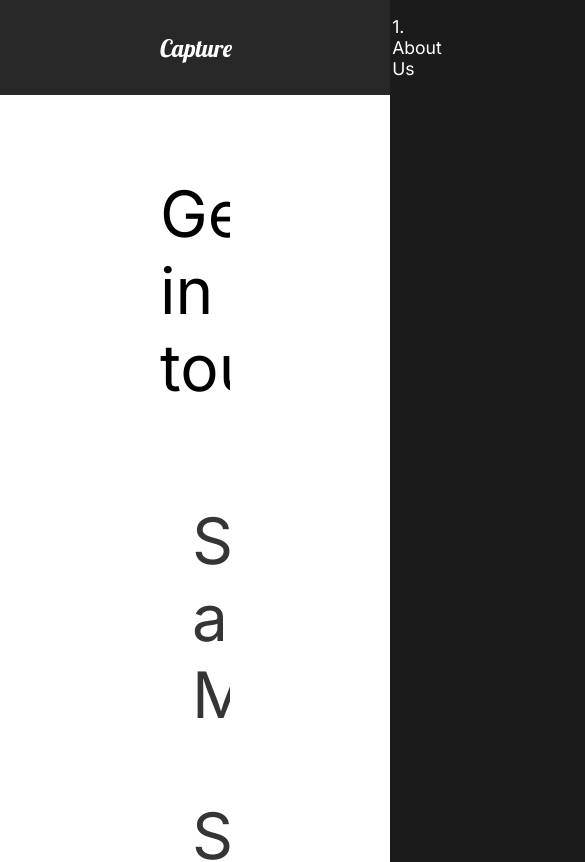
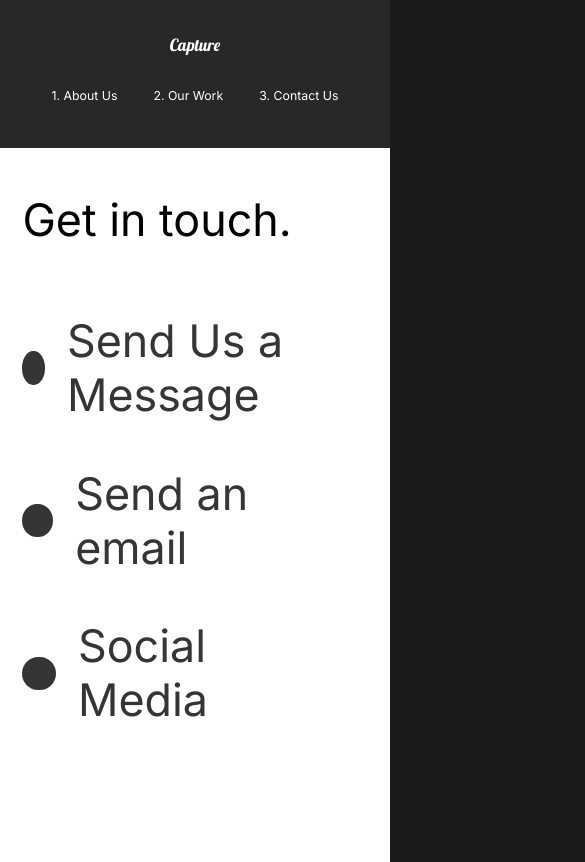
Before and after one commit to bignova/capture, a React (Create React App) app: page /contact in a window 390 px wide. Shown: the top 862 px of the page, 585 px wide, since content can reach past the window. Built offline with nearby package versions, Linux system fonts and the light colour scheme.

Commit message:
mobile friendly

```diff
--- a/src/animation.js
+++ b/src/animation.js
@@ -8,7 +8,6 @@
     y: 0,
     transition: {
       duration: 0.5,
-      when: "beforeChildren",
       staggerChildren: 0.25,
     },
   },
--- a/src/components/GlobalStyle.js
+++ b/src/components/GlobalStyle.js
@@ -5,6 +5,12 @@
     margin: 0;
     padding: 0;
     box-sizing: border-box;
+}
+
+html {
+    @media (max-width: 1280px) {
+        font-size: 70%;
+    }
 }
 
 body {
--- a/src/components/Nav.js
+++ b/src/components/Nav.js
@@ -53,6 +53,22 @@
     padding-left: 10rem;
     position: relative;
   }
+  @media (max-width: 960px) {
+    flex-direction: column;
+    padding: 2rem 1rem;
+    #logo {
+      display: inline-block;
+      padding: 1rem;
+    }
+    ul {
+      padding: 2rem;
+      justify-content: space-around;
+      width: 100%;
+    }
+    li {
+      padding: 0;
+    }
+  }
 `;
 
 export default Nav;
--- a/src/components/ServicesSection.js
+++ b/src/components/ServicesSection.js
@@ -76,6 +76,9 @@
 const Cards = styled.div`
   display: flex;
   flex-wrap: wrap;
+  @media (max-width: 960px) {
+    justify-content: center;
+  }
 `;
 
 const Card = styled.div`
--- a/src/components/useScroll.js
+++ b/src/components/useScroll.js
@@ -3,7 +3,7 @@
 
 export const useScroll = () => {
   const controls = useAnimation();
-  const [element, view] = useInView({ threshold: 0.5 });
+  const [element, view] = useInView({ threshold: 0.3 });
   if (view) {
     controls.start("show");
   } else {
--- a/src/pages/ContactUs.js
+++ b/src/pages/ContactUs.js
@@ -46,11 +46,18 @@
   padding: 5rem 10rem;
   color: #353535;
   min-height: 90vh;
+  @media (max-width: 960px) {
+    padding: 2rem;
+    font-size: 1rem;
+  }
 `;
 
 const Title = styled.div`
   margin-bottom: 4rem;
   color: black;
+  @media (max-width: 960px) {
+    margin-top: 2rem;
+  }
 `;
 
 const Hide = styled.div`
--- a/src/pages/MovieDetail.js
+++ b/src/pages/MovieDetail.js
@@ -76,6 +76,10 @@
   margin: 5rem 10rem;
   align-items: center;
   justify-content: space-around;
+  @media (max-width: 960px) {
+    display: block;
+    margin: 2rem 2rem;
+  }
 `;
 
 const AwardStyle = styled.div`
--- a/src/pages/OurWork.js
+++ b/src/pages/OurWork.js
@@ -71,6 +71,9 @@
   overflow: hidden;
   padding: 5rem 10rem;
   background: #fff;
+  @media (max-width: 960px) {
+    padding: 2rem 2rem;
+  }
   h2 {
     padding: 1rem 0rem;
   }
--- a/src/styles.js
+++ b/src/styles.js
@@ -8,6 +8,11 @@
   justify-content: space-between;
   padding: 5rem 10rem;
   color: white;
+  @media (max-width: 960px) {
+    display: block;
+    padding: 2rem 2rem;
+    text-align: center;
+  }
 `;
 
 export const Description = styled.div`
@@ -16,6 +21,12 @@
   z-index: 2;
   h2 {
     font-weight: lighter;
+  }
+  @media (max-width: 960px) {
+    padding: 0;
+    button {
+      margin: 2rem 0rem 5rem 0rem;
+    }
   }
 `;
 
```
